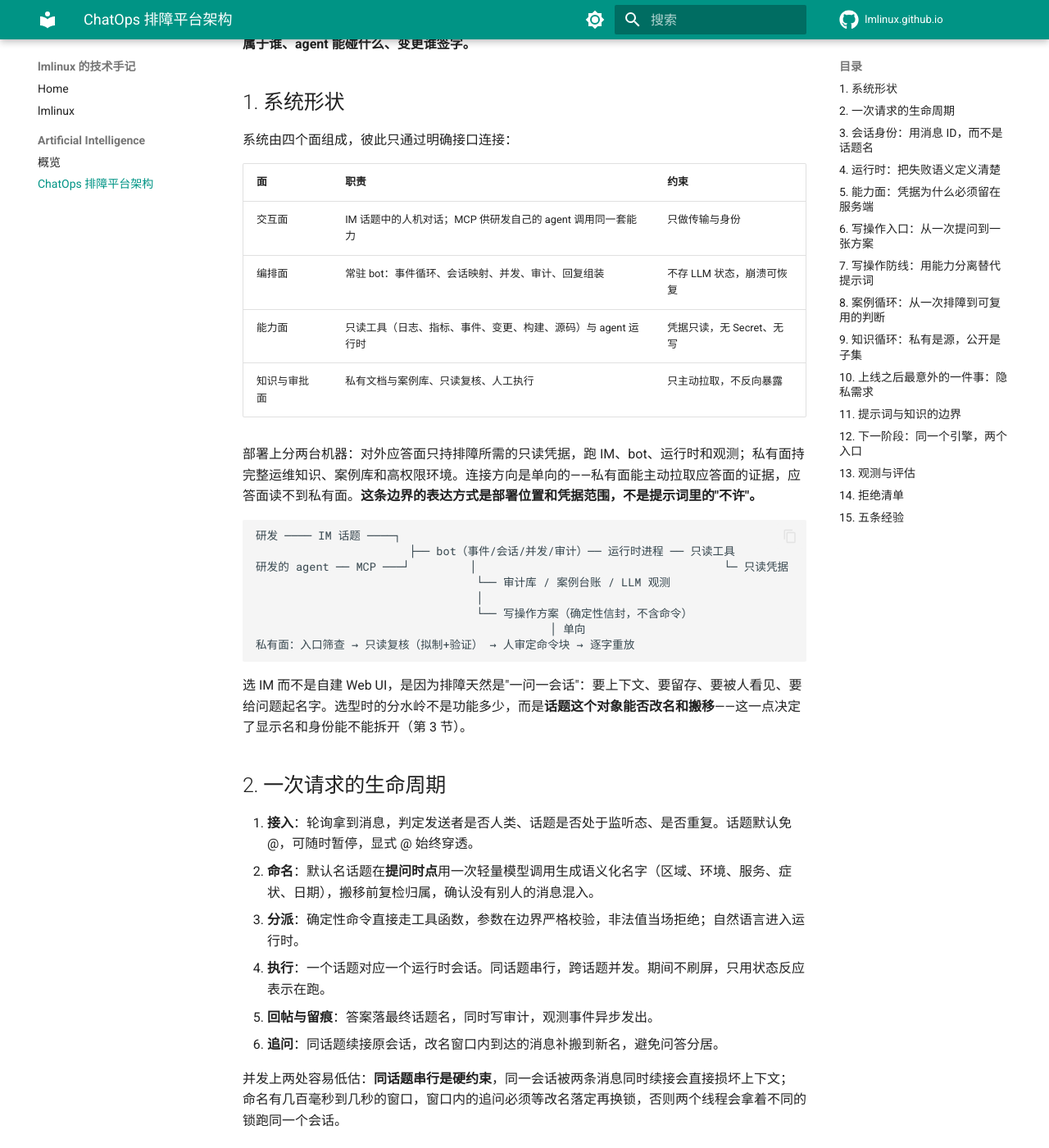
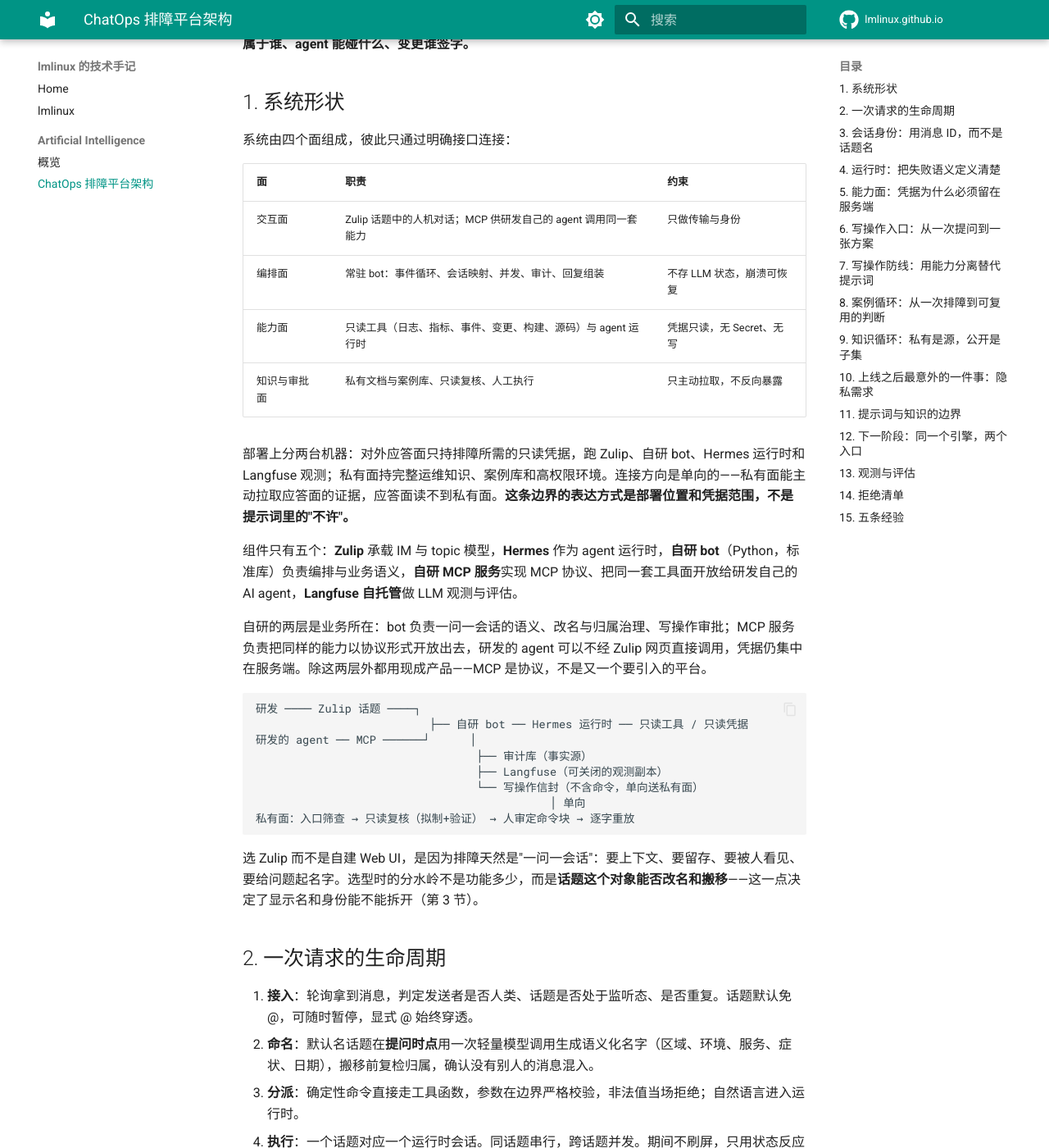
Before and after one commit to lmlinux/lmlinux.github.io, an MkDocs documentation site: the page built from docs/ai/chatops-architecture.md, in a window 1280 px wide and 1400 px high, scrolled down 297 px. Shown: the whole window at 82% size. Built offline with MkDocs 1.6.1 and Material for MkDocs 9.7.7, drawn with Linux system fonts in a browser that asks for light colours; comment, search, counter and statistics services are not loaded; some of the changed text lies outside the part shown.

Commit message:
docs: ChatOps 文章补充组件说明——Zulip / Hermes / 自研 bot / 自研 MCP / Langfuse

````diff
--- a/docs/ai/chatops-architecture.md
+++ b/docs/ai/chatops-architecture.md
@@ -8,25 +8,29 @@
 
 | 面 | 职责 | 约束 |
 |---|---|---|
-| 交互面 | IM 话题中的人机对话；MCP 供研发自己的 agent 调用同一套能力 | 只做传输与身份 |
+| 交互面 | Zulip 话题中的人机对话；MCP 供研发自己的 agent 调用同一套能力 | 只做传输与身份 |
 | 编排面 | 常驻 bot：事件循环、会话映射、并发、审计、回复组装 | 不存 LLM 状态，崩溃可恢复 |
 | 能力面 | 只读工具（日志、指标、事件、变更、构建、源码）与 agent 运行时 | 凭据只读，无 Secret、无写 |
 | 知识与审批面 | 私有文档与案例库、只读复核、人工执行 | 只主动拉取，不反向暴露 |
 
-部署上分两台机器：对外应答面只持排障所需的只读凭据，跑 IM、bot、运行时和观测；私有面持完整运维知识、案例库和高权限环境。连接方向是单向的——私有面能主动拉取应答面的证据，应答面读不到私有面。**这条边界的表达方式是部署位置和凭据范围，不是提示词里的"不许"。**
+部署上分两台机器：对外应答面只持排障所需的只读凭据，跑 Zulip、自研 bot、Hermes 运行时和 Langfuse 观测；私有面持完整运维知识、案例库和高权限环境。连接方向是单向的——私有面能主动拉取应答面的证据，应答面读不到私有面。**这条边界的表达方式是部署位置和凭据范围，不是提示词里的"不许"。**
+
+组件只有五个：**Zulip** 承载 IM 与 topic 模型，**Hermes** 作为 agent 运行时，**自研 bot**（Python，标准库）负责编排与业务语义，**自研 MCP 服务**实现 MCP 协议、把同一套工具面开放给研发自己的 AI agent，**Langfuse 自托管**做 LLM 观测与评估。
+
+自研的两层是业务所在：bot 负责一问一会话的语义、改名与归属治理、写操作审批；MCP 服务负责把同样的能力以协议形式开放出去，研发的 agent 可以不经 Zulip 网页直接调用，凭据仍集中在服务端。除这两层外都用现成产品——MCP 是协议，不是又一个要引入的平台。
 
 ```text
-研发 ──── IM 话题 ────┐
-                       ├── bot（事件/会话/并发/审计）── 运行时进程 ── 只读工具
-研发的 agent ── MCP ───┘         │                                     └─ 只读凭据
-                                 └── 审计库 / 案例台账 / LLM 观测
-                                 │
-                                 └── 写操作方案（确定性信封，不含命令）
+研发 ──── Zulip 话题 ────┐
+                          ├── 自研 bot ── Hermes 运行时 ── 只读工具 / 只读凭据
+研发的 agent ── MCP ──────┘      │
+                                 ├── 审计库（事实源）
+                                 ├── Langfuse（可关闭的观测副本）
+                                 └── 写操作信封（不含命令，单向送私有面）
                                             │ 单向
 私有面：入口筛查 → 只读复核（拟制+验证） → 人审定命令块 → 逐字重放
 ```
 
-选 IM 而不是自建 Web UI，是因为排障天然是"一问一会话"：要上下文、要留存、要被人看见、要给问题起名字。选型时的分水岭不是功能多少，而是**话题这个对象能否改名和搬移**——这一点决定了显示名和身份能不能拆开（第 3 节）。
+选 Zulip 而不是自建 Web UI，是因为排障天然是"一问一会话"：要上下文、要留存、要被人看见、要给问题起名字。选型时的分水岭不是功能多少，而是**话题这个对象能否改名和搬移**——这一点决定了显示名和身份能不能拆开（第 3 节）。
 
 ## 2. 一次请求的生命周期
 
@@ -43,7 +47,7 @@
 
 身份和标签必须拆开：
 
-- **case_id = 该话题首条消息的 ID**，不可变、全局唯一、人能直接在 IM 里追溯。
+- **case_id = 该话题首条消息的 ID**，不可变、全局唯一、人能直接在 Zulip 里追溯。
 - 审计行、会话键、后续管道的来源全部按 case_id 归属，**改名不迁行**。
 - 名字放在一张追加表里（case_id，名字，生效时间），既表示"当前叫什么"，也保留"曾经叫什么"，迟到消息按名反查时有一个有限窗口。
 
````
